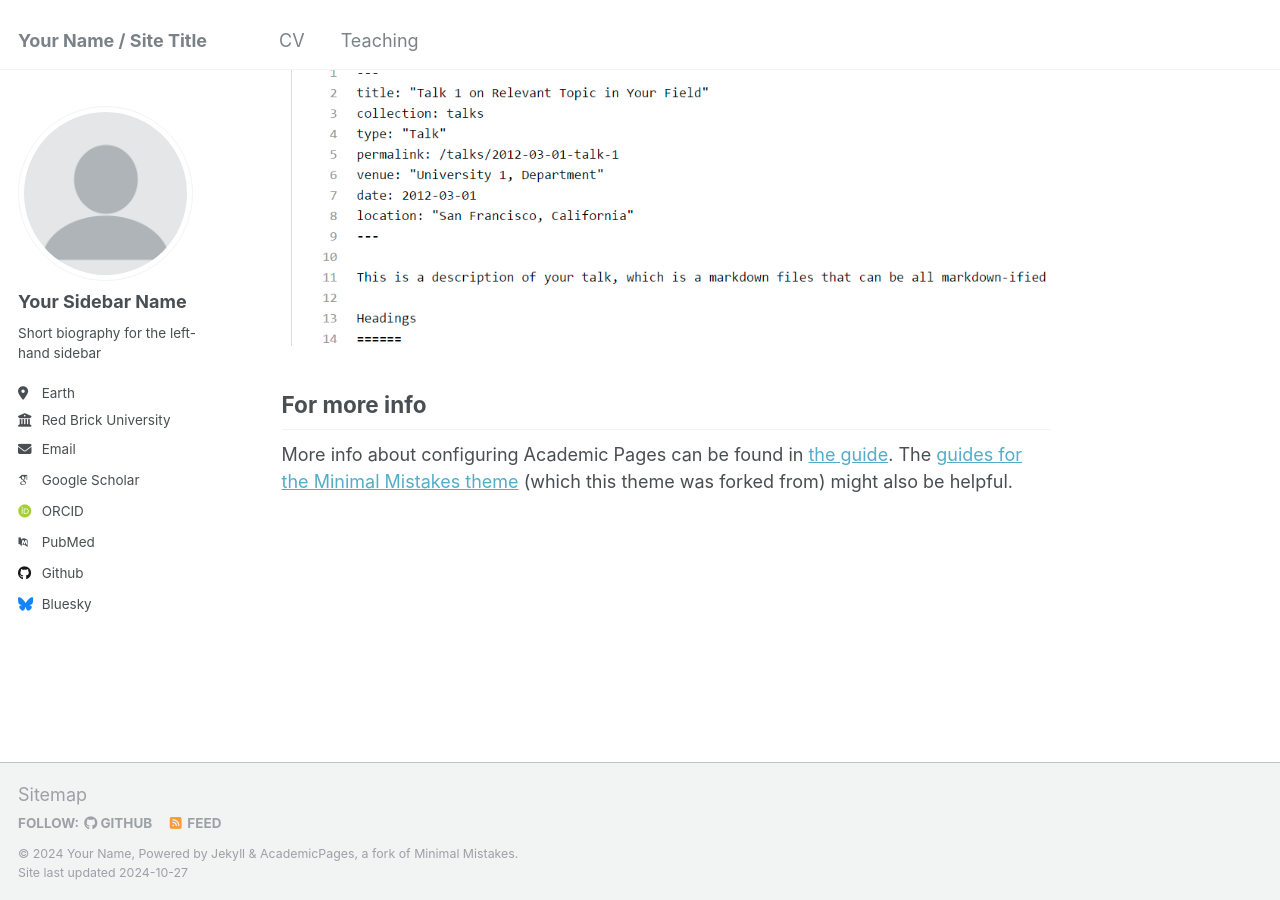
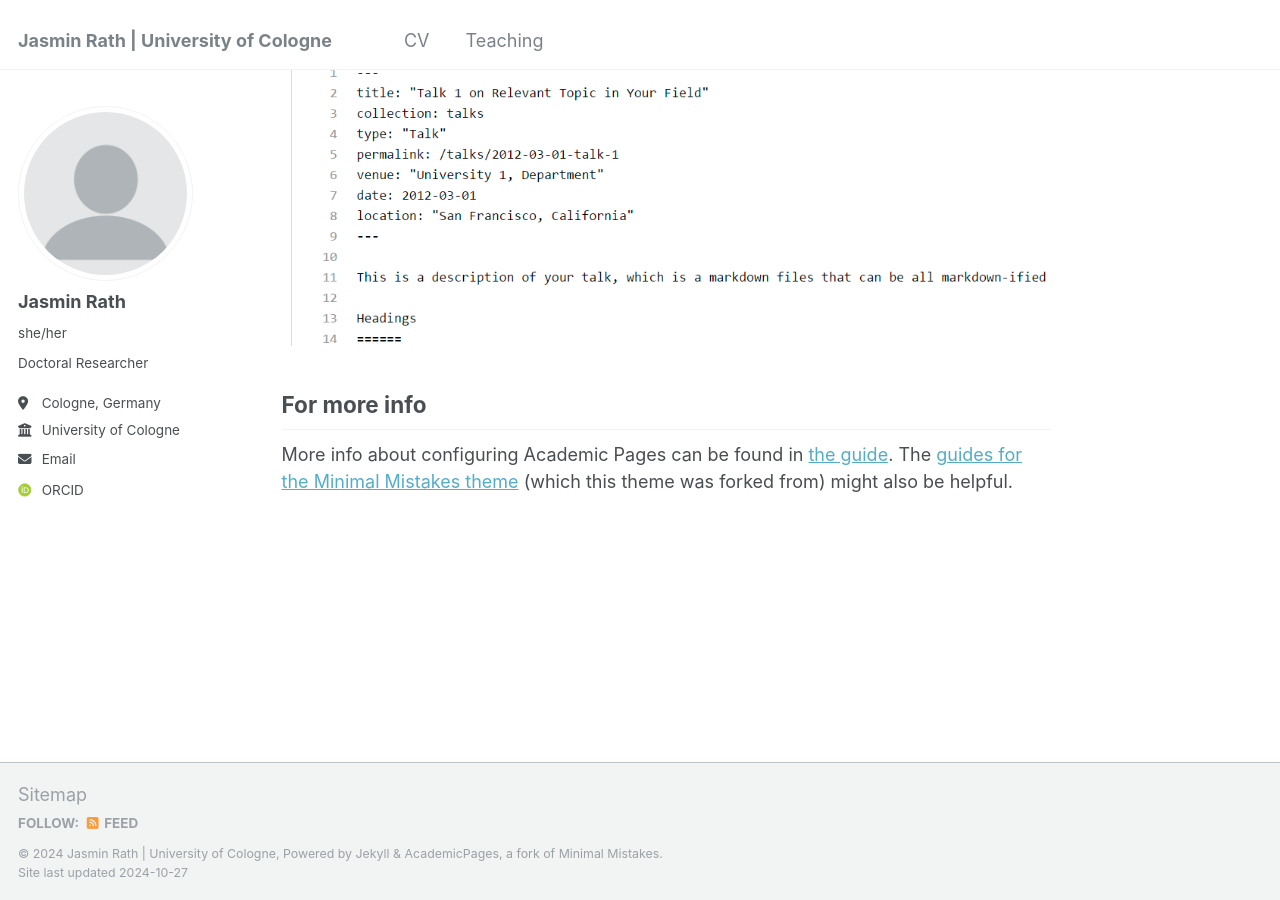
Before and after one commit to rathjasmin/rathjasmin.github.io, a Jekyll site: the page built from _pages/about.md, in a window 1280 px wide and 900 px high, scrolled down 2643 px. Built offline with Jekyll 4.4.1, drawn with Linux system fonts in a browser that asks for light colours; some web fonts are replaced.

Commit message:
Update _config.yml
Update bio

```diff
--- a/_config.yml
+++ b/_config.yml
@@ -8,9 +8,9 @@
 
 # Basic Site Settings
 locale                   : "en-US"
-title                    : "Your Name / Site Title"
+title                    : "Jasmin Rath | University of Cologne"
 title_separator          : "-"
-name                     : &name "Your Name"
+name                     : &name "Jasmin Rath | University of Cologne"
 description              : &description "personal description"
 url                      : https://academicpages.github.io # the base hostname & protocol for your site e.g. "https://mmistakes.github.io"
 baseurl                  : "" # the subpath of your site, e.g. "/blog"
@@ -22,33 +22,33 @@ repository               : "academicpages/academicpages.github.io"
 author:
   # Biographic information
   avatar           : "profile.png"
-  name             : "Your Sidebar Name"
-  pronouns         : # example: "she/her"
-  bio              : "Short biography for the left-hand sidebar"
-  location         : "Earth"
-  employer         : "Red Brick University"
+  name             : "Jasmin Rath"
+  pronouns         : "she/her"
+  bio              : "Doctoral Researcher"
+  location         : "Cologne, Germany"
+  employer         : "University of Cologne"
   uri              : # URL
-  email            : "none@example.org"
+  email            : "jasmin.rath@wiso.uni-koeln.de"
 
   # Academic websites
   arxiv            : # URL - Update with the correct link to your profile
-  googlescholar    : "https://scholar.google.com/citations?user=PS_CX0AAAAAJ"
+  googlescholar    : # "https://scholar.google.com/citations?user=PS_CX0AAAAAJ"
   impactstory      : # URL
-  orcid            : "http://orcid.org/yourorcidurl"
+  orcid            : "https://orcid.org/0009-0000-7653-6731"
   semantic         : # URL
-  pubmed           : "https://www.ncbi.nlm.nih.gov/pubmed/?term=john+snow"
+  pubmed           : # "https://www.ncbi.nlm.nih.gov/pubmed/?term=john+snow"
   researchgate     : # URL
 
   # Repositories and software development
   bitbucket        : # Username - Update with your username on the site
   codepen          : # Username
   dribbble         : # Username
-  github           : "academicpages"
+  github           : # "academicpages"
   kaggle           : # Username
   stackoverflow    : # User number or user number and name (i.e., use "1" or "1/jeff-atwood")
 
   # Social media
-  bluesky          : "bsky.app" # Replace this with you Bluesky username
+  bluesky          : # "bsky.app" # Replace this with you Bluesky username
   facebook         : # Username
   flickr           : # Username
   foursquare       : # Username
```
